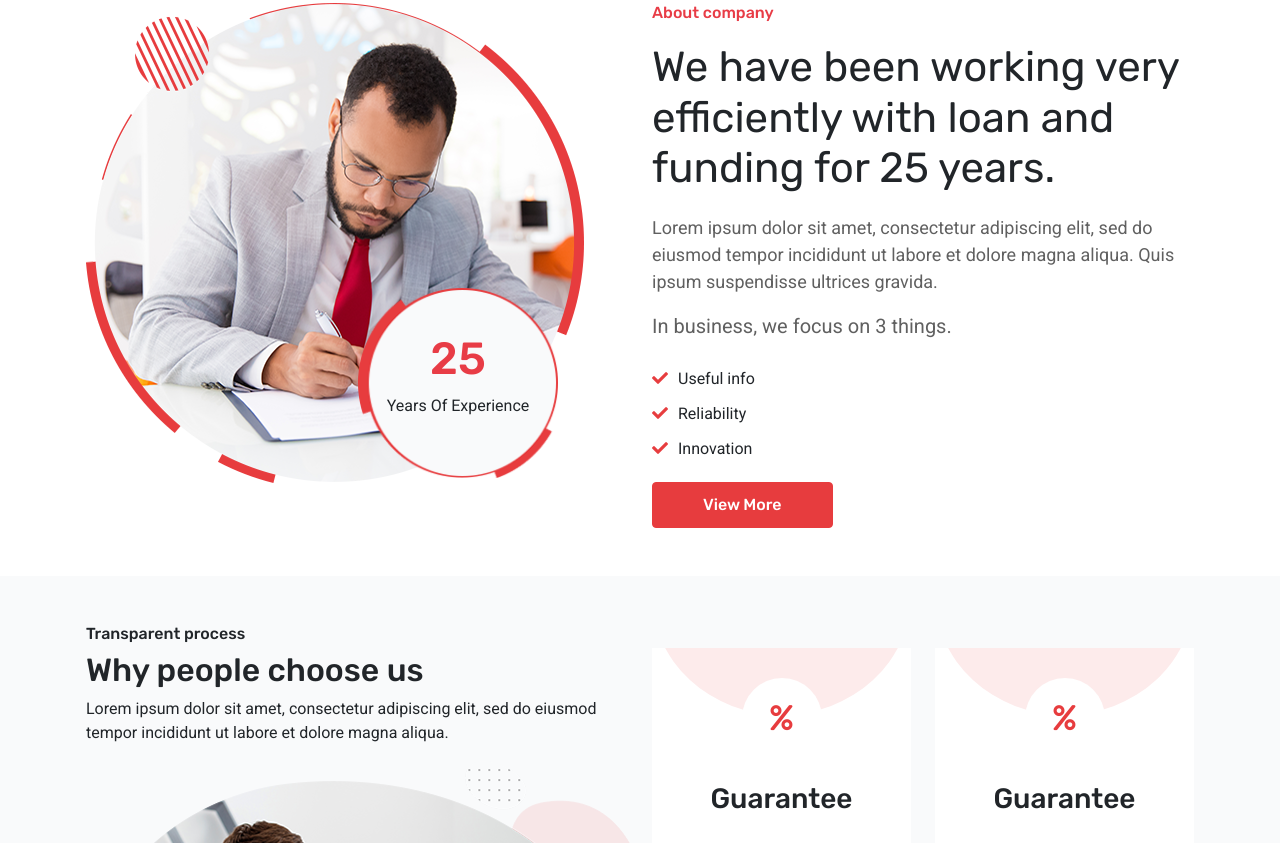
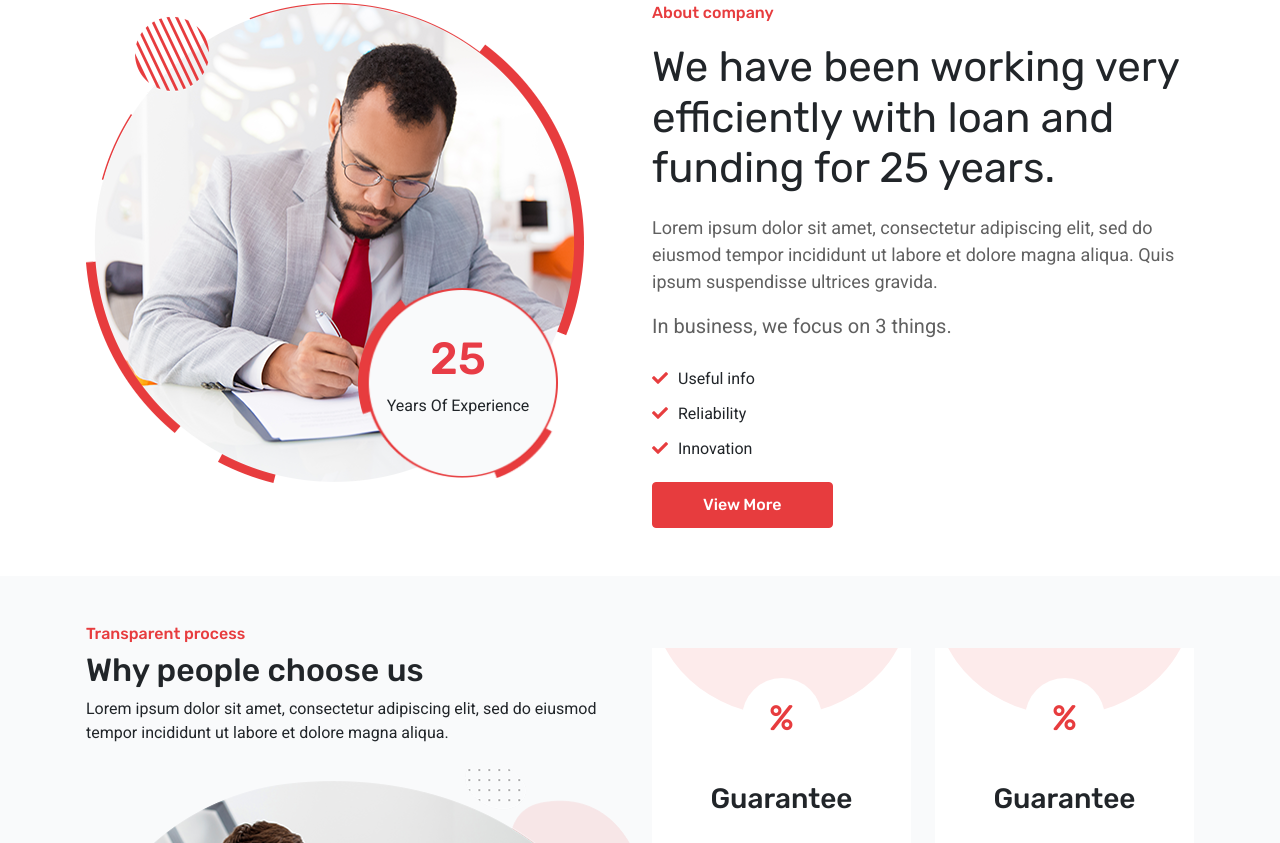
Before and after one commit to ShahadatHosen/video-assignment-24, a plain HTML site: page index.html in a window 1280 px wide. Shown: the part 1083-1926 px from the top of the page. Drawn offline with nearby package versions, Linux system fonts and the light colour scheme.

Commit message:
Update style.css

```diff
--- a/style.css
+++ b/style.css
@@ -388,6 +388,11 @@ ul.our-primary-menu li ul li ul{
     position: relative;
 }
 
+.finix-text h6{
+    color: #e73c3e;
+
+}
+
 
 .paly-animation-btn{
     width: 80px;
```
